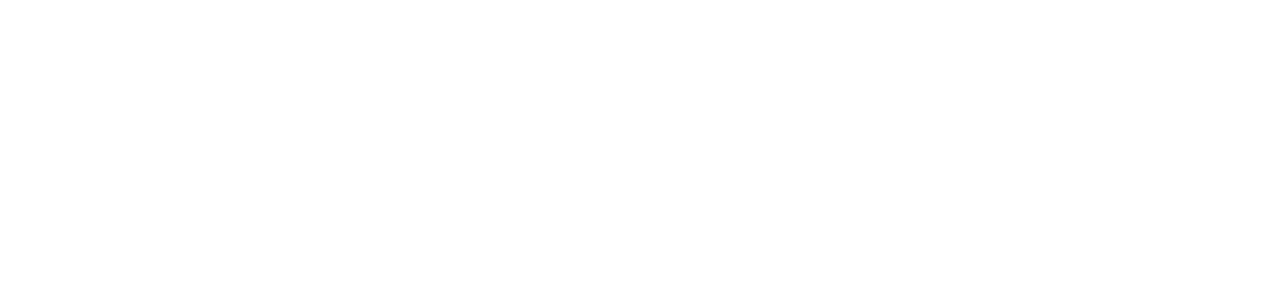
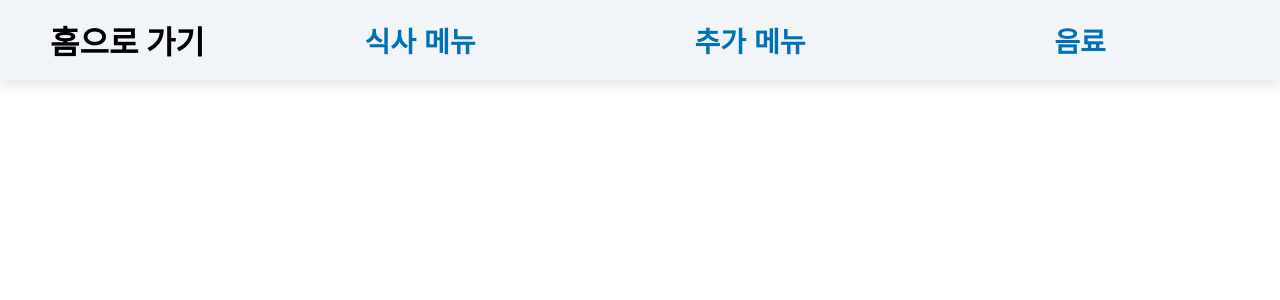
Before and after one commit to pnci1029/OrderSystem, a React (Create React App) app in the folder OrderSystem_FE/: page / in a window 1280 px wide. Shown: the top 300 px of the page. Built offline with nearby package versions, Linux system fonts and the light colour scheme.

Commit message:
[feature] add default api components

```diff
--- a/OrderSystem_FE/src/components/common/Main.tsx
+++ b/OrderSystem_FE/src/components/common/Main.tsx
@@ -1,7 +1,23 @@
+import style from "../../style/common/header.module.scss"
+export function Main() {
 
-export function Main() {
-    return(
+    const categories = [
+        {label: '식사 메뉴', page: 'food',},
+        {label: '추가 메뉴', page: 'additional-menu'},
+        {label: '음료', page: 'beverage'},
+    ];
+    return (
         <>
+            <header className={style.header}>
+                <span className={style.homeMenu}>홈으로 가기</span>
+                <div className={style.categoryWrapper}>
+                    {categories.map((values, idx) => (
+                        <button className={style.category}>
+                            {values.label}
+                        </button>
+                    ))}
+                </div>
+            </header>
         </>
-    )
+    );
 }
--- /dev/null
+++ b/OrderSystem_FE/src/style/common/header.module.scss
@@ -0,0 +1,45 @@
+.header{
+  position: fixed;
+  top: 0;
+  left: 0;
+  width: 100%;
+  height: 80px;
+  display: flex;
+  justify-content: space-between;
+  align-items: center;
+  padding: 0 50px;
+  background-color: #f1f4f8; /* 배경을 더 연한 하늘색으로 변경 */
+  box-shadow: 0 6px 12px rgba(0, 0, 0, 0.1); /* 더 가벼운 그림자 */
+  z-index: 10;
+  box-sizing: border-box;
+  transition: background-color 0.3s ease-in-out;
+}
+
+.homeMenu{
+  font-size: 32px;
+  font-weight: bold;
+}
+
+.categoryWrapper{
+  display: flex;
+  gap: 30px;
+  align-items: center;
+}
+
+.category{
+  min-width: 300px;
+  position: relative;
+  display: flex;
+  flex-direction: column;
+  align-items: center;
+
+  padding: 10px 20px;
+  border: 2px solid transparent;
+  border-radius: 50px;
+  background-color: transparent;
+  color: #0072b3;
+  font-size: 28px;
+  font-weight: 600;
+  cursor: pointer;
+  transition: background-color 0.3s ease, color 0.3s ease, border 0.3s ease;
+}
```
Also changed, not shown: OrderSystem_FE/src/api/order/HttpClient.ts (added, +33 -0 lines), OrderSystem_FE/src/api/order/MainApi.ts (added, +24 -0 lines), OrderSystem_FE/src/api/order/OrderApi.ts (added, +8 -0 lines), OrderSystem_FE/src/components/test/TestExecuted.tsx (deleted, +0 -8 lines), OrderSystem_FE/src/slice/orderSlice.ts (added, +7 -0 lines), OrderSystem_FE/src/util/sliceUtil.ts (added, +9 -0 lines).
